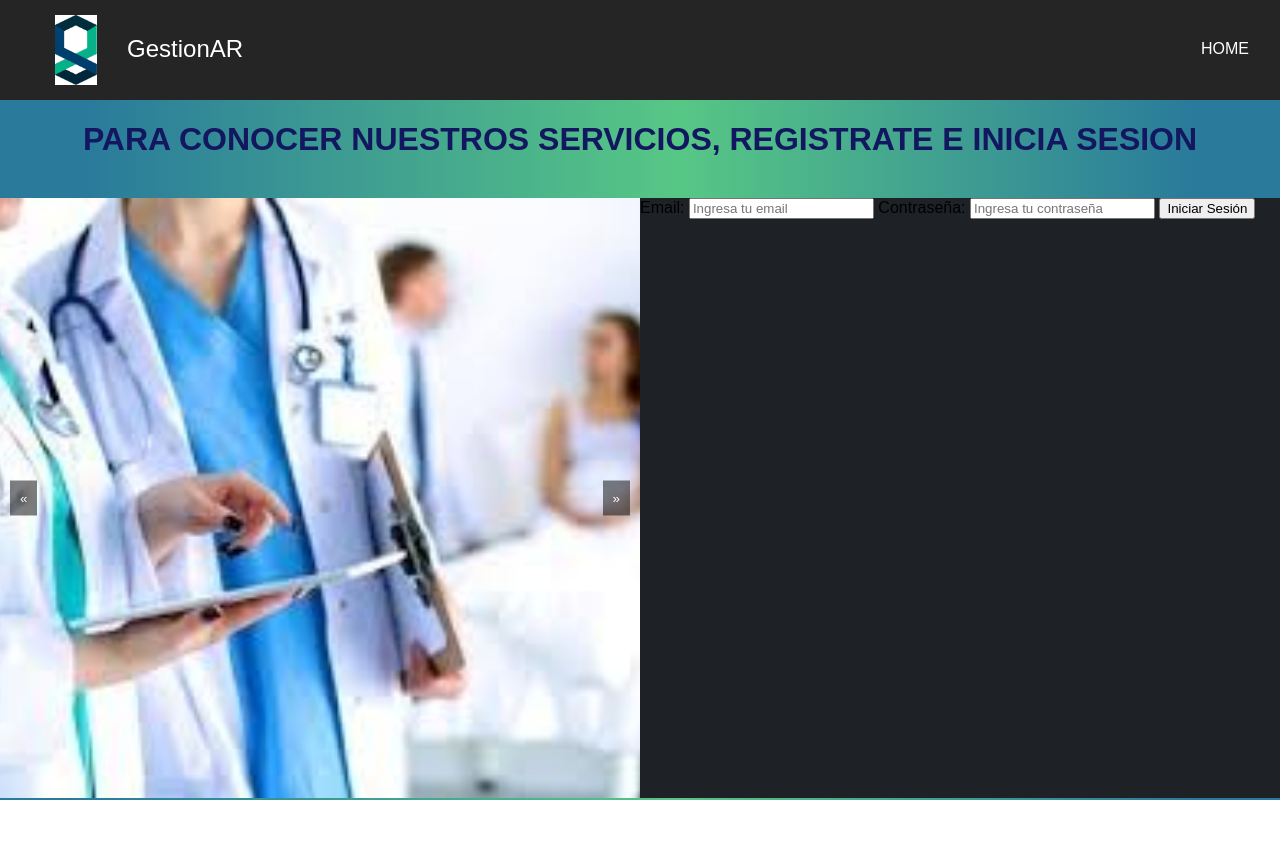
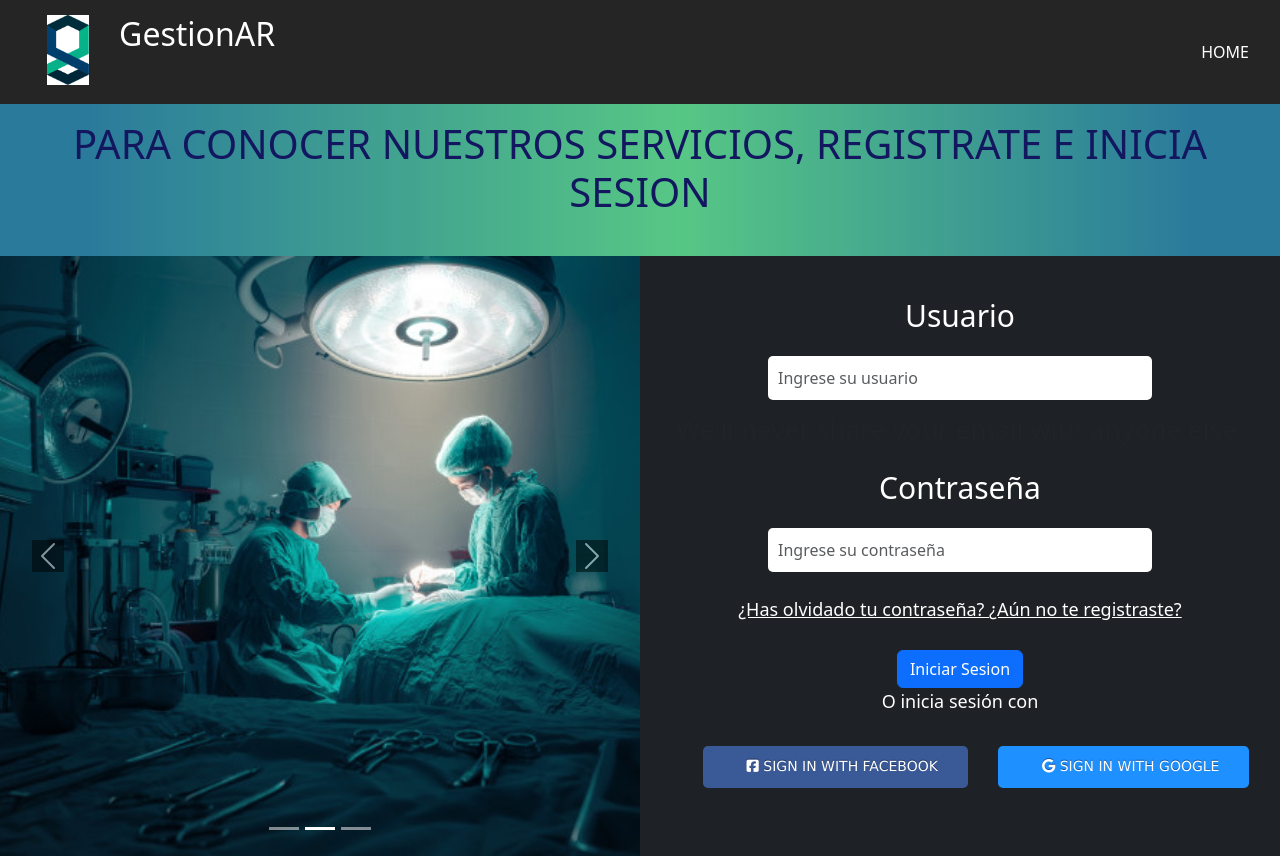
Before and after one commit to Joabulla07/TP1-FrontEnd, a plain HTML site: page login.html in a window 1280 px wide. Before the commit the page ends 800 px from the top, so only its background shows below. Drawn offline with nearby package versions, Linux system fonts and the light colour scheme; a web font is replaced by a local one.

Commit message:
add form

```diff
--- a/css/login.css
+++ b/css/login.css
@@ -18,52 +18,95 @@
 }
 
 /* Carrousel */
-.carousel {
-    position: relative;
-    width: 100%;
-    margin: 0 auto;
-    overflow: hidden;
+
+.carousel-control-prev-icon,
+.carousel-control-next-icon {
+    background-color: black !important;
 }
 
-.carousel-images {
-    display: flex;
-    transition: transform 0.5s ease-in-out;
-}
 
-.carousel-images img {
+.carousel-item img {
     width: 100%;
     height: 600px;
     object-fit: cover;
     flex-shrink: 0;
 }
 
-.prev, .next {
-    position: absolute;
-    top: 50%;
-    transform: translateY(-50%);
-    background-color: rgba(0, 0, 0, 0.5);
-    color: white;
-    border: none;
-    padding: 10px;
-    cursor: pointer;
-    z-index: 10;
-}
-
-.prev {
-    left: 10px;
-}
-
-.next {
-    right: 10px;
-}
 
 /* Formulario */
 
+/*form{*/
+/*    display: flex;*/
+/*    flex-direction: column;*/
+/*    align-items: center;*/
+/*    justify-content: center;*/
+/*    height: 100%;*/
+/*    color: white;*/
+/*}*/
+
+
 .login-form {
+    text-align: center;
+    display: flex;
+    flex-direction: column;
+    justify-content: center;
+    color: white;
     width: 100%;
     height: 100%;
     background-color: #1e2126;
+    font-size: 30px;
 }
+
+.login-form input {
+    width: 60%;
+    margin: 10px auto;
+    padding: 10px;
+    border: none;
+    border-radius: 5px;
+
+    color: white;
+}
+
+.registro {
+    color: white;
+    text-decoration: underline;
+    font-size: 18px;
+}
+
+.login-form p{
+    color: white;
+    font-size: 18px;
+}
+
+.login-form a.fb {
+    font-family: Lucida Grande, Helvetica Neue, Helvetica, Arial, sans-serif;
+    display: inline-block;
+    font-size: 14px;
+    padding: 13px 30px 15px 44px;
+    background: #3a5a97;
+    color: #fff;
+    text-shadow: 0 -1px 0 rgba(0, 0, 20, 0.4);
+    text-decoration: none;
+    line-height: 1;
+    position: relative;
+    border-radius: 5px;
+}
+
+.login-form a.google {
+    font-family: Lucida Grande, Helvetica Neue, Helvetica, Arial, sans-serif;
+    display: inline-block;
+    font-size: 14px;
+    padding: 13px 30px 15px 44px;
+    background: dodgerblue;
+    color: #fff;
+    text-shadow: 0 -1px 0 rgba(0, 0, 20, 0.4);
+    text-decoration: none;
+    line-height: 1;
+    position: relative;
+    border-radius: 5px;
+}
+
+
 
 /* Responsive Design */
 
--- a/js/carousel.js
+++ /dev/null
@@ -1,46 +0,0 @@
-const carouselImages = document.querySelector('.carousel-images');
-const images = document.querySelectorAll('.carousel-images img');
-const prevButton = document.querySelector('.prev');
-const nextButton = document.querySelector('.next');
-
-let currentIndex = 0;
-
-// Función para mover el carrusel
-function updateCarousel() {
-    const width = images[0].clientWidth;
-    carouselImages.style.transform = `translateX(${-currentIndex * width}px)`;
-}
-
-// Función para avanzar automáticamente
-function nextImage() {
-    currentIndex = (currentIndex + 1) % images.length;
-    updateCarousel();
-}
-
-// Evento para los botones de Prev y Next
-nextButton.addEventListener('click', () => {
-    nextImage();
-});
-
-prevButton.addEventListener('click', () => {
-    currentIndex = (currentIndex - 1 + images.length) % images.length;
-    updateCarousel();
-});
-
-// Configurar el intervalo para cambiar automáticamente las imágenes
-let autoSlide = setInterval(nextImage, 3000); // Cambiar cada 3 segundos
-
-// Detener el auto-slide si el usuario interactúa con botones
-prevButton.addEventListener('click', () => clearInterval(autoSlide));
-nextButton.addEventListener('click', () => clearInterval(autoSlide));
-
-// Opcional: Reiniciar el auto-slide después de detenerlo
-prevButton.addEventListener('click', () => {
-    autoSlide = setInterval(nextImage, 3000);
-});
-nextButton.addEventListener('click', () => {
-    autoSlide = setInterval(nextImage, 3000);
-});
-
-// Asegurarse de que el carrusel funcione con tamaños de ventana diferentes
-window.addEventListener('resize', updateCarousel);
--- a/login.html
+++ b/login.html
@@ -6,9 +6,11 @@
     <link rel="stylesheet" href="css/login.css">
     <title>Login</title>
     <link rel="icon" href="img/logoGestionar.png" type="image/x-icon">
+    <script src="https://kit.fontawesome.com/dc69ac21c4.js" crossorigin="anonymous"></script>
     <link rel="preconnect" href="https://fonts.googleapis.com">
     <link rel="preconnect" href="https://fonts.gstatic.com" crossorigin>
     <link href="https://fonts.googleapis.com/css2?family=Neuton:ital,wght@0,200;0,300;0,400;0,700;0,800;1,400&family=Special+Gothic+Expanded+One&display=swap" rel="stylesheet">
+    <link href="https://cdn.jsdelivr.net/npm/bootstrap@5.3.5/dist/css/bootstrap.min.css" rel="stylesheet" integrity="sha384-SgOJa3DmI69IUzQ2PVdRZhwQ+dy64/BUtbMJw1MZ8t5HZApcHrRKUc4W0kG879m7" crossorigin="anonymous">
 </head>
 <body>
     <header>
@@ -33,31 +35,76 @@
 
         <div class="login-container">
             <!--- Carrousel de imagenes -->
-            <div class="carousel">
 
-                <button class="prev">«</button>
-                <div class="carousel-images">
-                    <img src="img/farmacia.jpg" alt="Imagen 1" />
-                    <img src="img/medicos.jpg" alt="Imagen 2" />
-                    <img src="img/urgencias.jpg" alt="Imagen 3" />
+            <div id="carouselExampleCaptions" class="carousel slide" data-bs-ride="carousel">
+                <div class="carousel-indicators">
+                    <button type="button" data-bs-target="#carouselExampleCaptions" data-bs-slide-to="0" class="active" aria-current="true" aria-label="Slide 1"></button>
+                    <button type="button" data-bs-target="#carouselExampleCaptions" data-bs-slide-to="1" aria-label="Slide 2"></button>
+                    <button type="button" data-bs-target="#carouselExampleCaptions" data-bs-slide-to="2"></button>
                 </div>
-                <button class="next">»</button>
-                <script src="js/carousel.js"></script>
+                <div class="carousel-inner">
+                    <div class="carousel-item active" data-bs-interval="3000">
+                        <img src="img/medicos.jpg" class="d-block w-100" alt="...">
+                    </div>
+                    <div class="carousel-item" data-bs-interval="3000">
+                        <img src="img/urgencias.jpg" class="d-block w-100" alt="...">
+                    </div>
+                    <div class="carousel-item" data-bs-interval="3000">
+                        <img src="img/farmacia.jpg" class="d-block w-100" alt="...">
+                    </div>
+                </div>
+                <button class="carousel-control-prev" type="button" data-bs-target="#carouselExampleCaptions" data-bs-slide="prev">
+                    <span class="carousel-control-prev-icon" aria-hidden="true"></span>
+                    <span class="visually-hidden">Previous</span>
+                </button>
+                <button class="carousel-control-next" type="button" data-bs-target="#carouselExampleCaptions" data-bs-slide="next">
+                    <span class="carousel-control-next-icon" aria-hidden="true"></span>
+                    <span class="visually-hidden">Next</span>
+                </button>
             </div>
 
+            <!--- login form -->
+            <div class="login-form">
+                <form>
+                    <div class="mb-3">
+                        <label for="exampleInputEmail1" class="form-label">Usuario</label>
+                        <input type="email" class="form-control" id="exampleInputEmail1" aria-describedby="emailHelp" placeholder="Ingrese su usuario">
+                        <div id="emailHelp" class="form-text">We'll never share your email with anyone else.</div>
+                    </div>
+                    <div class="mb-3">
+                        <label for="exampleInputPassword1" class="form-label">Contraseña</label>
+                        <input type="password" class="form-control" id="exampleInputPassword1" placeholder="Ingrese su contraseña">
+                       <a href="" class="registro"> <!-- agregar funcionalidad de olvide contraseña-->
+                            ¿Has olvidado tu contraseña?
+                        </a>
+                        <a href="" class="registro">
+                            ¿Aún no te registraste? <!-- agregar pagina registro-->
+                        </a>
+                    </div>
+                    <button type="submit" class="btn btn-primary">Iniciar Sesion</button>
+                    <p>O inicia sesión con</p>
+                    <div class="d-flex justify-content-around">
+                        <ul>
+                            <li>
+                                <a href="" class="google">
+                                    <i class="fa-brands fa-google"></i>
+                                    Sign in with Google
+                                </a>
+                            </li>
+                            <li>
+                                <a href="" class="fb">
+                                    <i class="fa-brands fa-square-facebook"></i>
+                                    Sign in with Facebook
+                                </a>
+                            </li>
+                        </ul>
+                    </div>
+                </form>
 
-            <div>
-                <form class="login-form">
-                    <label for="email">Email:</label>
-                    <input type="email" id="email" name="email" required placeholder="Ingresa tu email">
-                    <label for="password">Contraseña:</label>
-                    <input type="password" id="password" name="password" required placeholder="Ingresa tu contraseña">
-                    <button type="submit">Iniciar Sesión</button>
-                </form>
             </div>
-
         </div>
 
+        <script src="https://cdn.jsdelivr.net/npm/bootstrap@5.3.5/dist/js/bootstrap.bundle.min.js" integrity="sha384-k6d4wzSIapyDyv1kpU366/PK5hCdSbCRGRCMv+eplOQJWyd1fbcAu9OCUj5zNLiq" crossorigin="anonymous"></script>
     </main>
 </body>
 </html>
```
